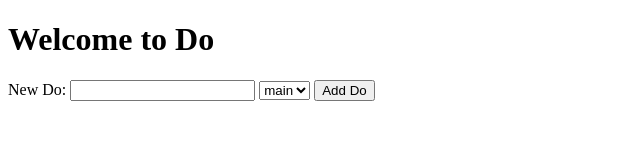
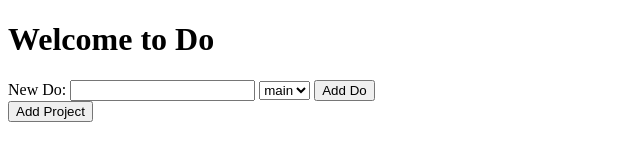
Before and after one commit to ghidalgo93/todo, a plain HTML site: page index.html in a window 1280 px wide. Shown: the whole page, without its empty margins (0-640 px from the left). Drawn offline with Linux system fonts and the light colour scheme.

Commit message:
add add-project button

```diff
--- a/index.html
+++ b/index.html
@@ -19,6 +19,7 @@
 		</div>
 
 		<div id="todo-container"></div>
+		<button id="add-project">Add Project</button>
 
 	</div>
 	<script src="main.js"></script>
```
